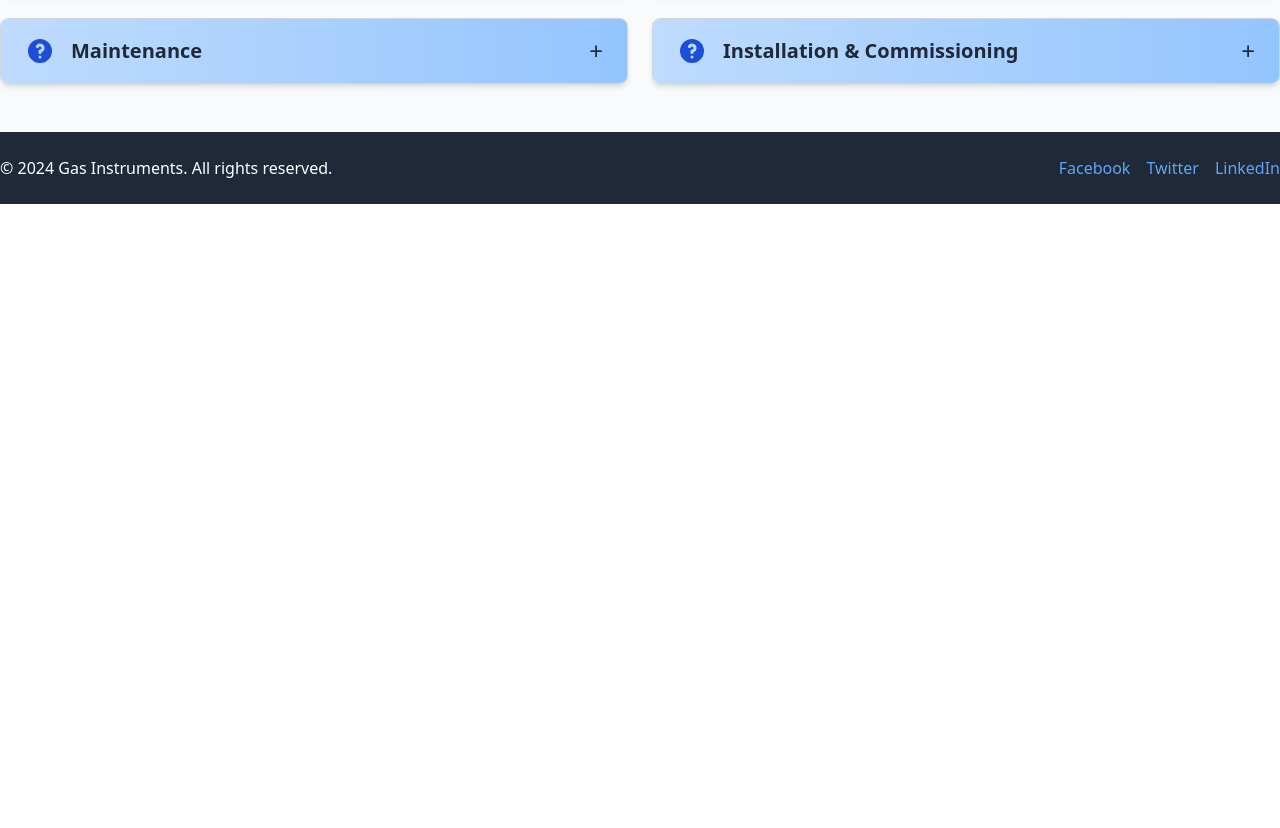
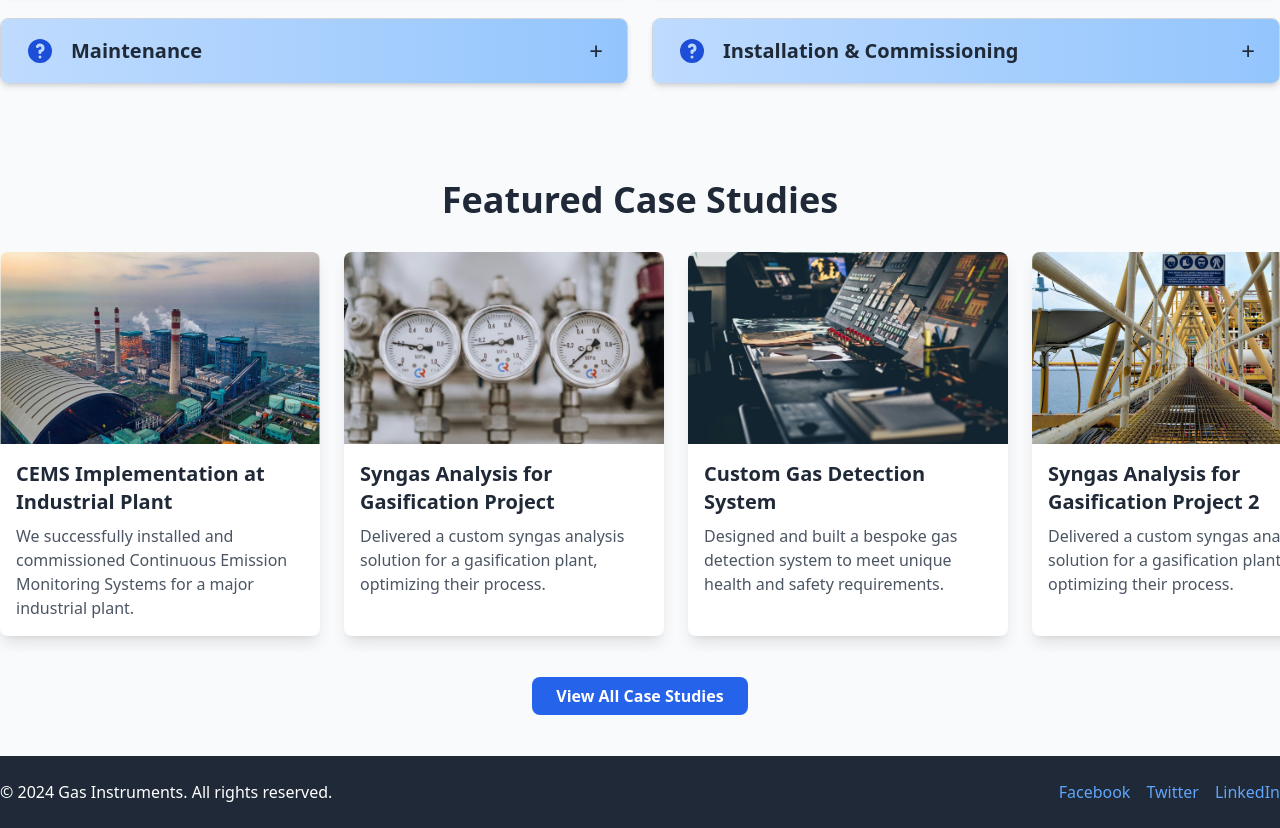
Before and after one commit to tundealfred/cil-project-react, a React (Vite) app in the folder client/: page / in a window 1280 px wide. Shown: the part 1240-2068 px from the top of the page. Before the commit the page ends 1444 px from the top, so only its background shows below. Built offline with nearby package versions, Linux system fonts and the light colour scheme.

Commit message:
update homepage

```diff
--- a/client/src/pages/Home.jsx
+++ b/client/src/pages/Home.jsx
@@ -3,6 +3,11 @@
 import ServiceCard from "../components/ServiceCard";
 import AdditionalServiceCard from "../components/AdditionalServiceCard";
 import { motion } from "framer-motion";
+import { Link } from "react-router-dom";
+import caseStudy1 from "../assets/caseStudy1.jpg";
+import caseStudy2 from "../assets/caseStudy2.jpg";
+import caseStudy3 from "../assets/caseStudy3.jpg";
+import caseStudy4 from "../assets/caseStudy4.jpg";
 
 const services = [
   {
@@ -42,6 +47,44 @@
     title: "Installation & Commissioning",
     description:
       "Single sensors to complete systems, we can get your project over the finish line.",
+  },
+];
+
+const caseStudies = [
+  {
+    id: 1,
+    image: caseStudy1,
+    title: "CEMS Implementation at Industrial Plant",
+    description:
+      "We successfully installed and commissioned Continuous Emission Monitoring Systems for a major industrial plant.",
+  },
+  {
+    id: 2,
+    image: caseStudy2,
+    title: "Syngas Analysis for Gasification Project",
+    description:
+      "Delivered a custom syngas analysis solution for a gasification plant, optimizing their process.",
+  },
+  {
+    id: 3,
+    image: caseStudy3,
+    title: "Custom Gas Detection System",
+    description:
+      "Designed and built a bespoke gas detection system to meet unique health and safety requirements.",
+  },
+  {
+    id: 4,
+    image: caseStudy4,
+    title: "Syngas Analysis for Gasification Project 2",
+    description:
+      "Delivered a custom syngas analysis solution for a gasification plant, optimizing their process.",
+  },
+  {
+    id: 5,
+    image: caseStudy3,
+    title: "Bespoke Industrial Gas Detection System",
+    description:
+      "Designed and built a bespoke gas detection system to meet unique health and safety requirements.",
   },
 ];
 
@@ -120,6 +163,42 @@
           ))}
         </div>
       </section>
+
+      <section className="container mx-auto py-12">
+        <h2 className="text-4xl font-bold text-gray-800 text-center mb-8">
+          Featured Case Studies
+        </h2>
+        <div className="relative flex overflow-x-scroll space-x-6 pb-4">
+          {caseStudies.map((caseStudy) => (
+            <motion.div
+              key={caseStudy.id}
+              className="flex-shrink-0 bg-white rounded-lg shadow-lg overflow-hidden w-80"
+              whileHover={{ scale: 1.05 }}
+              transition={{ duration: 0.3 }}
+            >
+              <img
+                src={caseStudy.image}
+                alt={caseStudy.title}
+                className="w-full h-48 object-cover"
+              />
+              <div className="p-4">
+                <h3 className="text-xl font-bold text-gray-800">
+                  {caseStudy.title}
+                </h3>
+                <p className="text-gray-600 mt-2">{caseStudy.description}</p>
+              </div>
+            </motion.div>
+          ))}
+        </div>
+        <div className="text-center mt-8">
+          <Link
+            to="/case-studies"
+            className="bg-blue-600 text-white font-semibold py-2 px-6 rounded-lg hover:bg-blue-700 transition"
+          >
+            View All Case Studies
+          </Link>
+        </div>
+      </section>
     </>
   );
 };
```
